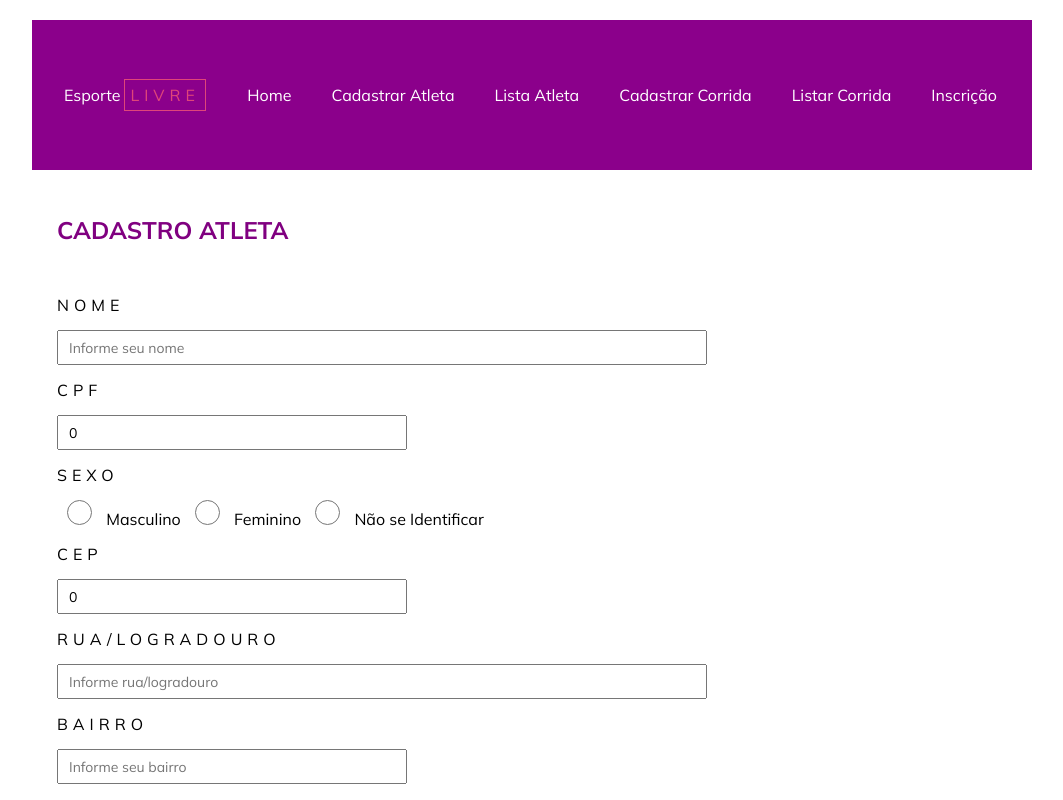
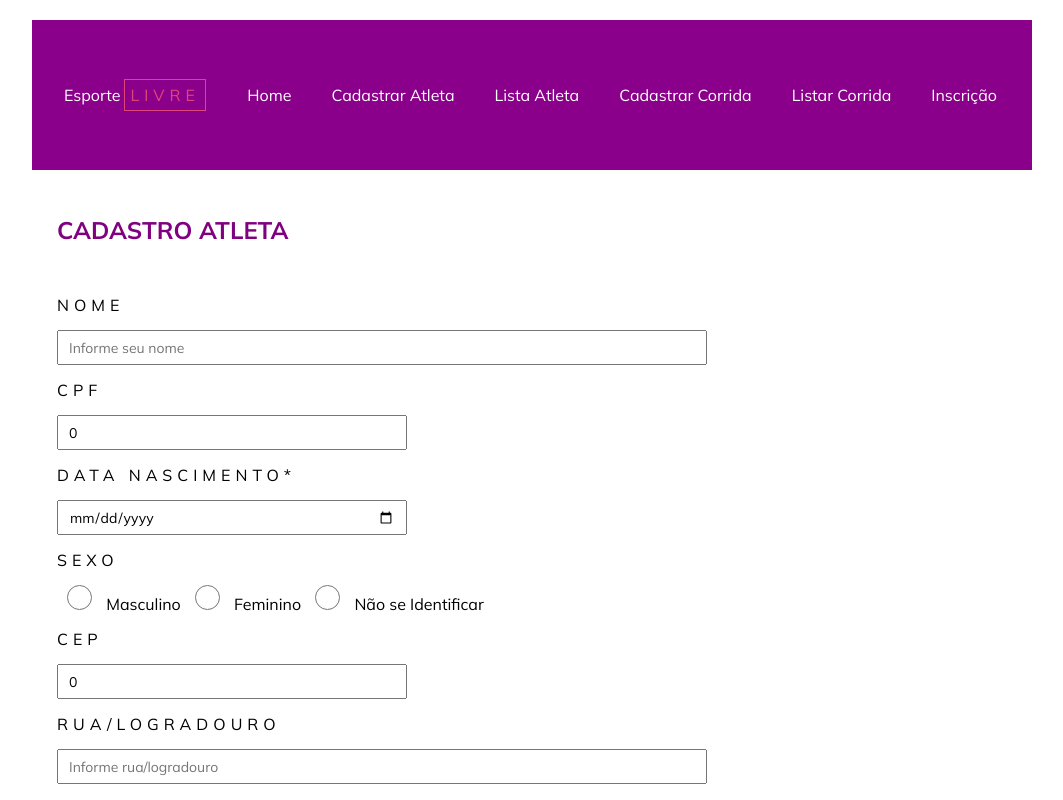
Before and after one commit to izazh2/esporte_ar_livre, an Angular app: page /cadastroatleta in a window 1280 px wide. Shown: the top 800 px of the page, without its empty margins (108-1171 px from the left). Built offline with nearby package versions, Linux system fonts and the light colour scheme.

Commit message:
diversas alterações

```diff
--- a/src/app/component/atleta-component/atleta-component.html
+++ b/src/app/component/atleta-component/atleta-component.html
@@ -7,6 +7,9 @@
 
         <label for="cpf">CPF</label>
         <input type="text" name="cpf" [(ngModel)] ="cpf" id="cpf" class="input02" required maxlength="14" placeholder="Informe seu cpf">
+
+        <label for="data_nascimento">Data Nascimento*</label>
+        <input type="date" name="data_nascimento" [(ngModel)]="data_nascimento" id="data_nascimento" class="input02" maxlength="14" required>
 
         <label for="sexo">sexo</label>
         <input type="radio" name="sexo" id="sexoM" class="btnSelecao" value="M" [(ngModel)] = "sexo"> Masculino
--- a/src/app/component/atleta-component/atleta-component.ts
+++ b/src/app/component/atleta-component/atleta-component.ts
@@ -17,6 +17,7 @@ export class AtletaComponent {
   id = 0
   nome = ''
   cpf = 0
+  data_nascimento = ''
   sexo = ''
   cep = 0
   rua_logradouro = ''
@@ -28,7 +29,10 @@ export class AtletaComponent {
   idAtleta = 0
 
   //DECLARAÇÃO DO CONSTRUTOR
-   constructor(private atletaService: AtletaService, private route: ActivatedRoute, private cdr: ChangeDetectorRef) { }
+  constructor(
+    private atletaService: AtletaService,
+    private route: ActivatedRoute,
+    private cdr: ChangeDetectorRef) { }
 
   //DECLARAÇÃO DE FUNÇÕES
   exibeDados() {
@@ -42,7 +46,6 @@ export class AtletaComponent {
       this.editar = true
       this.carregaCampo(this.idAtleta)
     }
-
   }
 
   carregaCampo(idAtleta: number) {
@@ -52,6 +55,7 @@ export class AtletaComponent {
           this.id = objAtleta.id
           this.nome = objAtleta.nome
           this.cpf = objAtleta.cpf
+          this.data_nascimento = objAtleta.data_nascimento
           this.sexo = objAtleta.sexo
           this.cep = objAtleta.cep
           this.rua_logradouro = objAtleta.rua_logradouro
@@ -59,7 +63,9 @@ export class AtletaComponent {
           this.cidade = objAtleta.cidade
           this.uf = objAtleta.uf
 
+          //PARA DETECTAR ALTERAÇÃO NO COMPENENT
           this.cdr.detectChanges()
+
         }, error: (msgErro) => {
           console.log("Erro ao Listar  o atleta ", msgErro)
         }
@@ -70,6 +76,7 @@ export class AtletaComponent {
     const pessoaAtleta = new Atleta()
     pessoaAtleta.nome = this.nome
     pessoaAtleta.cpf = this.cpf
+    pessoaAtleta.data_nascimento = this.data_nascimento
     pessoaAtleta.sexo = this.sexo
     pessoaAtleta.cep = this.cep
     pessoaAtleta.rua_logradouro = this.rua_logradouro
@@ -123,6 +130,7 @@ export class AtletaComponent {
   limparAtributos() {
     this.nome = ''
     this.cpf = 0
+    this.data_nascimento = ''
     this.sexo = ''
     this.cep = 0
     this.rua_logradouro = ''
@@ -130,51 +138,7 @@ export class AtletaComponent {
     this.cidade = ''
     this.uf = ''
   }
-/*
-   //DECLARAÇÃO DOS ATRIBUTOS DO COMPONENTE
-   nome = ''
-   cpf = 0
-   sexo = ''
-   cep = 0
-   ruaLogradouro = ''
-   bairro = ''
-   cidade = ''
-   uf = ''
-
-   //DECLARAÇÃO DO CONSTRUTOR
-   constructor(private atletaService: AtletaService){}
 
 
-   //DECLARAÇÃO DE FUNÇÕES
-   exibeDados(){
-    console.log(this.nome, this.cpf, this.sexo, this.cep, this.ruaLogradouro, this.bairro, this.cidade, this.uf)
-   }
-
-   salvarAtleta(){
-    const pessoaAtleta = new Pessoa()
-    pessoaAtleta.nome = this.nome
-    pessoaAtleta.cpf = this.cpf
-    pessoaAtleta.sexo = this.sexo
-    pessoaAtleta.cep = this.cep
-    pessoaAtleta.ruaLogradouro = this.ruaLogradouro
-    pessoaAtleta.bairro = this.bairro
-    pessoaAtleta.cidade = this.cidade
-    pessoaAtleta.uf = this.uf
-
-    this.atletaService.adicionar(pessoaAtleta)
-
-    this.atletaService.listar()
-   }
-
-   limparAtributos(){
-    this.nome = ''
-    this.cpf = 0
-    this.sexo = ''
-    this.cep = 0
-    this.ruaLogradouro = ''
-    this.bairro = ''
-    this.cidade = ''
-    this.uf = ''
-   }*/
 
 }
--- a/src/app/component/listar-atleta-component/listar-atleta-component.html
+++ b/src/app/component/listar-atleta-component/listar-atleta-component.html
@@ -5,10 +5,11 @@
         @for (elem of listaAtletas(); track elem.id) {
         <div class="item-atletas">
             <span class="dados-atleta">
-                {{elem.id}} - {{elem.nome}} - {{elem.cpf}} - {{elem.sexo}} - {{elem.cidade}} -{{elem.uf}}
+                {{elem.id}} - {{elem.nome}} - {{elem.cpf}} - {{elem.sexo}} -  {{calcIdade(elem.data_nascimento)}} anos  - {{elem.cidade}} - {{elem.uf}}
             </span>
             <span class="links-lista">
                 <a class="lnk-editar" (click)="buscarPessoa(elem)"> Editar </a>
+
                 <a class="lnk-excluir" (click)="excluirAtleta(elem)"> Excluir </a>
             </span>
         </div>
@@ -18,3 +19,6 @@
         </div>
         }
     </div>
+
+
+</div>
--- a/src/app/component/listar-atleta-component/listar-atleta-component.ts
+++ b/src/app/component/listar-atleta-component/listar-atleta-component.ts
@@ -11,7 +11,7 @@ import { Router } from '@angular/router';
 })
 export class AtletaListaComponent {
 
-  //DECLARAÇÃO ARRAY DO TIPO PESSOA
+ //DECLARAÇÃO ARRAY DO TIPO PESSOA
   //listaAtletas: Atleta[] = []
   listaAtletas = signal<Atleta[]>([])
 
@@ -32,7 +32,7 @@ export class AtletaListaComponent {
           this.listaAtletas.set([...dados].sort((a, b) => a.nome.localeCompare(b.nome)))
         },
         error: (msgErro) => {
-          console.log("Erro ao cadastrar  o atleta ", msgErro)
+          console.log("Erro ao listar  o atleta ", msgErro)
         }
 
       })
@@ -57,11 +57,18 @@ export class AtletaListaComponent {
       })
 
     }
+
     this.ngOnInit()
   }
 
   //ALTERAR DADOS
   buscarPessoa(idAtleta: Atleta){
-    this.router.navigate(['/cadastroatleta', idAtleta])
+    this.router.navigate(['/cadastroatleta', idAtleta.id])
   }
-}
+
+  calcIdade(data_nascimento: string){
+    return this.http.calcularIdade(data_nascimento)
+  }
+
+
+}//FIM COMPONENT AtletaListaComponent
--- a/src/app/models/atleta.ts
+++ b/src/app/models/atleta.ts
@@ -2,6 +2,7 @@ export class Atleta{
     id: number = 0
     nome: string = ''
     cpf: number = 0
+    data_nascimento: string = ''
     sexo: string = ''
     cep : number = 0
     rua_logradouro: string = ''
--- a/src/app/service/atleta-service.ts
+++ b/src/app/service/atleta-service.ts
@@ -45,6 +45,22 @@ export class AtletaService {
     return this.http.put<Atleta>(urlApi, atleta)
   }
 
+ //CALCULAR A IDADE
+  //aaaa-MMM-dd - 2026-08-24
+  calcularIdade(data_nascimento: string): number {
+    const dt_nascimento = new Date(data_nascimento + "T00:00:00")
+    const hoje = new Date()
+
+    let idade = hoje.getFullYear() - dt_nascimento.getFullYear()
+    const resp_calc_mes = hoje.getMonth() - dt_nascimento.getMonth()
+
+    if (resp_calc_mes < 0 || (resp_calc_mes === 0 && hoje.getDate() < dt_nascimento.getDate())) {
+      idade--
+    }
+
+    return idade
+  }
+
   /*
   private atletas: Pessoa[] = []
 
--- a/src/app/service/corrida/corrida-service.ts
+++ b/src/app/service/corrida/corrida-service.ts
@@ -12,6 +12,7 @@ export class CorridaService {
   //SALVAR A CORRIDA
   salvarCorrida(corrida: Corrida):Observable<Corrida> {
     const urlAPi = `https://6a7f6d923183f5fd884b1a61.mockapi.io/esportearlivre/corrida`
+
 
     return this.http.post<Corrida>(urlAPi, corrida)
 
@@ -34,7 +35,7 @@ export class CorridaService {
   }
 
   //EXCLUIR UMA CORRIDA
-  excluirCorrida(idCorrida: Number) {
+  excluirCorrida(idCorrida: Number):Observable<Corrida> {
     const urlAPi = `https://6a7f6d923183f5fd884b1a61.mockapi.io/esportearlivre/corrida/${idCorrida}`
 
     return this.http.delete<Corrida>(urlAPi)
```
Lines whose indentation alone changed are shown as unchanged.
